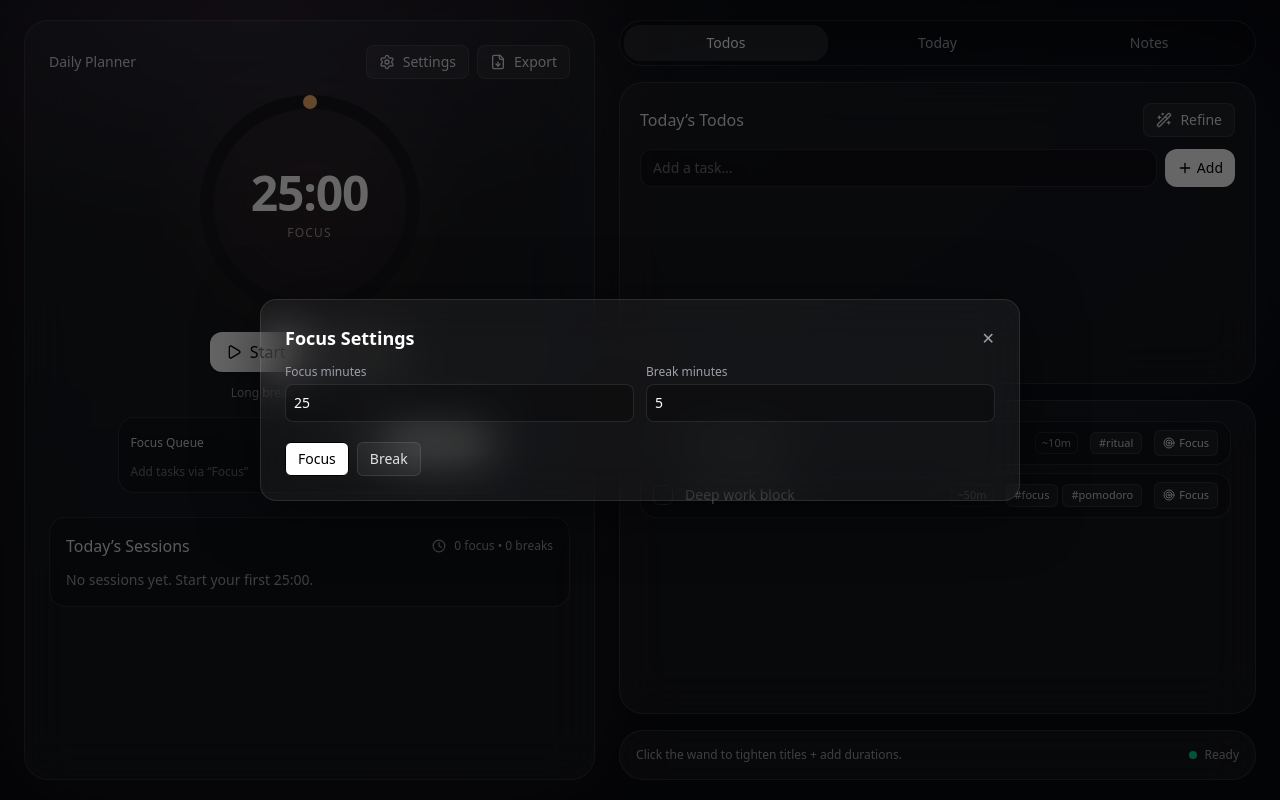
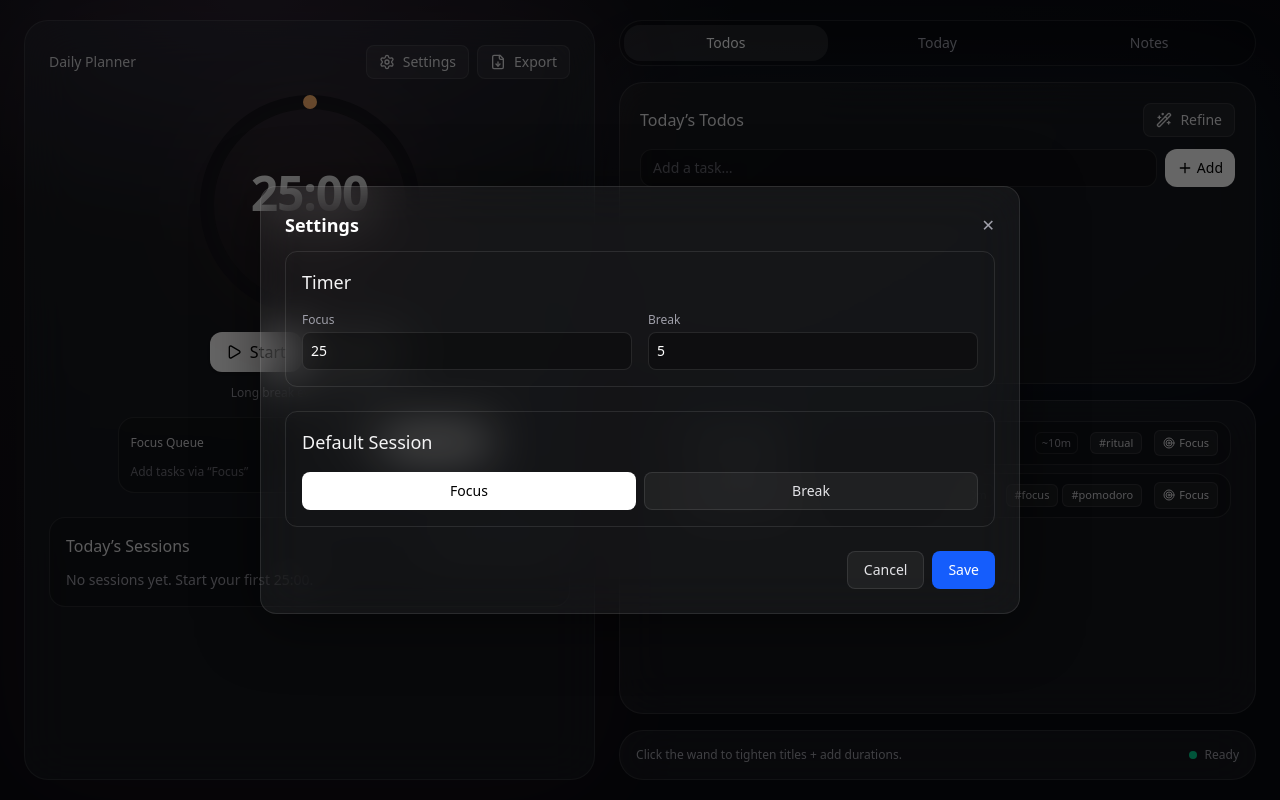
Before and after one commit to elwo412/Cadence, a React (Vite) app: page / in a window 1280 px wide. Both pictures are taken after a click on the button "Settings". Built offline with nearby package versions, Linux system fonts and the light colour scheme; the HTML template or start-up script is replaced by a standard one.

Commit message:
Integrate SettingsModal into Planner component to streamline focus and break settings management. Refactor modal implementation to enhance user experience and maintain code readability by passing necessary props directly to the SettingsModal.

```diff
--- /dev/null
+++ b/src/components/SettingsModal.tsx
@@ -0,0 +1,111 @@
+import React, { useEffect, useState } from "react";
+import Modal from "./Modal";
+import LabelInput from "./LabelInput";
+
+type SettingsModalProps = {
+  open: boolean;
+  onClose: () => void;
+  workMin: number;
+  setWorkMin: (val: number) => void;
+  breakMin: number;
+  setBreakMin: (val: number) => void;
+  mode: "focus" | "break";
+  setMode: (mode: "focus" | "break") => void;
+  setSecs: (secs: number) => void;
+};
+
+export default function SettingsModal({
+  open,
+  onClose,
+  workMin,
+  setWorkMin,
+  breakMin,
+  setBreakMin,
+  mode,
+  setMode,
+  setSecs,
+}: SettingsModalProps) {
+  const [localWorkMin, setLocalWorkMin] = useState(workMin);
+  const [localBreakMin, setLocalBreakMin] = useState(breakMin);
+  const [localMode, setLocalMode] = useState(mode);
+
+  useEffect(() => {
+    if (open) {
+      setLocalWorkMin(workMin);
+      setLocalBreakMin(breakMin);
+      setLocalMode(mode);
+    }
+  }, [open, workMin, breakMin, mode]);
+
+  const handleSave = () => {
+    setWorkMin(localWorkMin);
+    setBreakMin(localBreakMin);
+    setMode(localMode);
+    setSecs(localMode === "focus" ? localWorkMin * 60 : localBreakMin * 60);
+    onClose();
+  };
+
+  return (
+    <Modal open={open} onClose={onClose} title="Settings">
+      <div className="space-y-6">
+        <div className="p-4 border border-white/10 rounded-xl">
+          <h3 className="text-lg font-medium text-zinc-100 mb-4">Timer</h3>
+          <div className="grid grid-cols-2 gap-4">
+            <LabelInput
+              label="Focus"
+              value={localWorkMin}
+              setValue={setLocalWorkMin}
+            />
+            <LabelInput
+              label="Break"
+              value={localBreakMin}
+              setValue={setLocalBreakMin}
+            />
+          </div>
+        </div>
+
+        <div className="p-4 border border-white/10 rounded-xl">
+          <h3 className="text-lg font-medium text-zinc-100 mb-4">
+            Default Session
+          </h3>
+          <div className="flex items-center gap-2">
+            <button
+              className={`flex-1 rounded-lg py-2 text-sm border transition-colors ${
+                localMode === "focus"
+                  ? "bg-white text-black border-white/50"
+                  : "bg-white/5 text-zinc-200 border-white/10 hover:bg-white/10"
+              }`}
+              onClick={() => setLocalMode("focus")}
+            >
+              Focus
+            </button>
+            <button
+              className={`flex-1 rounded-lg py-2 text-sm border transition-colors ${
+                localMode === "break"
+                  ? "bg-white text-black border-white/50"
+                  : "bg-white/5 text-zinc-200 border-white/10 hover:bg-white/10"
+              }`}
+              onClick={() => setLocalMode("break")}
+            >
+              Break
+            </button>
+          </div>
+        </div>
+      </div>
+      <div slot="footer" className="flex justify-end gap-2 mt-6">
+        <button
+          onClick={onClose}
+          className="rounded-lg px-4 py-2 text-sm bg-white/5 text-zinc-200 border border-white/10 hover:bg-white/10"
+        >
+          Cancel
+        </button>
+        <button
+          onClick={handleSave}
+          className="rounded-lg px-4 py-2 text-sm bg-blue-600 text-white hover:bg-blue-700"
+        >
+          Save
+        </button>
+      </div>
+    </Modal>
+  );
+}
--- a/src/screens/Planner.tsx
+++ b/src/screens/Planner.tsx
@@ -34,6 +34,7 @@ import UnscheduledTasks from "../components/UnscheduledTasks";
 import { useCalendarDnD } from "../hooks/useCalendarDnD";
 import { useTasks } from "../hooks/useTasks";
 import { useTimer } from "../hooks/useTimer";
+import SettingsModal from "../components/SettingsModal";
 
 export type RightPane = "todos" | "today" | "notes";
 
@@ -702,72 +703,17 @@ export default function Planner() {
           </ContextMenu>
         )}
 
-        {taskContextMenu && (
-          <ContextMenu
-            x={taskContextMenu.x}
-            y={taskContextMenu.y}
-            onClose={() => setTaskContextMenu(null)}
-          >
-            <ContextMenuItem
-              onClick={() => {
-                deleteTask(taskContextMenu.taskId);
-                setTaskContextMenu(null);
-              }}
-              destructive
-            >
-              Delete
-            </ContextMenuItem>
-          </ContextMenu>
-        )}
-
-        {/* Settings */}
-        <Modal
+        <SettingsModal
           open={showSettings}
           onClose={() => setShowSettings(false)}
-          title="Focus Settings"
-        >
-          <div className="grid grid-cols-2 gap-3">
-            <LabelInput
-              label="Focus minutes"
-              value={workMin}
-              setValue={setWorkMin}
-            />
-            <LabelInput
-              label="Break minutes"
-              value={breakMin}
-              setValue={setBreakMin}
-            />
-            <div className="col-span-2 flex items-center gap-2 mt-2">
-              <button
-                className={`rounded-md px-3 py-1.5 text-sm border ${
-                  mode === "focus"
-                    ? "bg-white text-black"
-                    : "bg-white/5 text-zinc-200 border-white/10"
-                }`}
-                onClick={() => {
-                  setMode("focus");
-                  setSecs(workMin * 60);
-                }}
-              >
-                Focus
-              </button>
-              <button
-                className={`rounded-md px-3 py-1.5 text-sm border ${
-                  mode === "break"
-                    ? "bg-white text-black"
-                    : "bg-white/5 text-zinc-200 border-white/10"
-                }`}
-                onClick={() => {
-                  setMode("break");
-                  setSecs(breakMin * 60);
-                }}
-              >
-                Break
-              </button>
-            </div>
-          </div>
-          <div slot="footer" />
-        </Modal>
+          workMin={workMin}
+          setWorkMin={setWorkMin}
+          breakMin={breakMin}
+          setBreakMin={setBreakMin}
+          mode={mode}
+          setMode={setMode}
+          setSecs={setSecs}
+        />
 
         {/* Export */}
         <Modal
```
